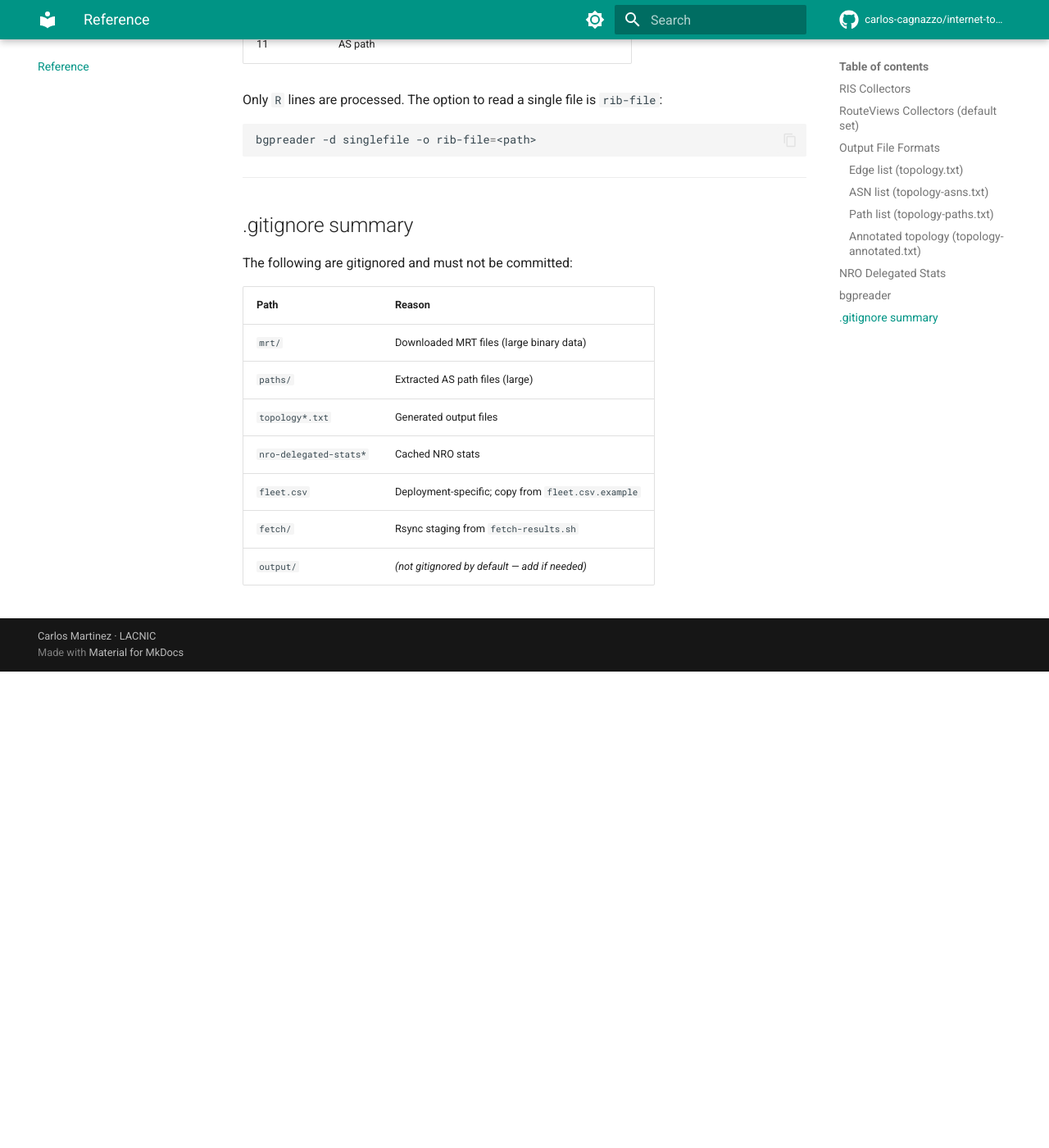
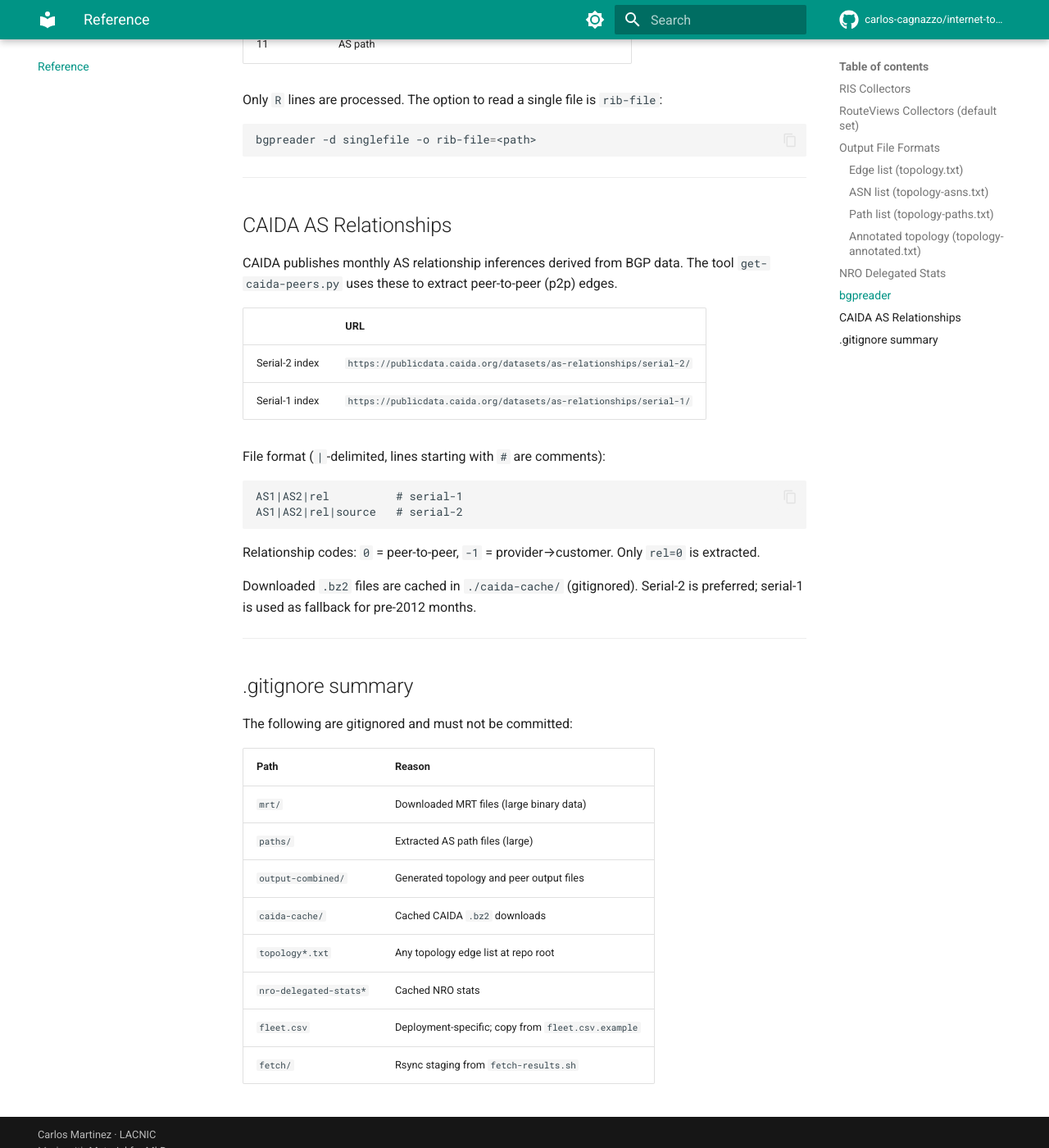
Before and after one commit to carlos-cagnazzo/internet-topology-ris, an MkDocs documentation site: the page built from docs/reference.md, in a window 1280 px wide and 1400 px high, scrolled down 3809 px. Shown: the whole window at 82% size. Built offline with MkDocs 1.6.1 and Material for MkDocs 9.7.7, drawn with Linux system fonts in a browser that asks for light colours; comment, search, counter and statistics services are not loaded; before the commit the page ends 4628 px from its top, so only the background shows below that.

Commit message:
docs: document get-caida-peers.py across docs, QR card, and reference
- New pipeline/caida-peers.md covering flags, datasets, caching, output format, examples
- mkdocs.yml: add CAIDA Peers to pipeline nav
- pipeline/index.md: add caida-peers recipe and no_justify variable
- reference.md: add CAIDA AS Relationships section; update .gitignore summary (output-combined/, caida-cache/)
- tools-qr.html: add get-caida-peers.py entry; fix stale extract-paths.py output naming

Co-Authored-By: Claude Sonnet 4.6 <noreply@anthropic.com>

````diff
--- a/docs/reference.md
+++ b/docs/reference.md
@@ -121,6 +121,28 @@ bgpreader -d singlefile -o rib-file=<path>
 
 ---
 
+## CAIDA AS Relationships
+
+CAIDA publishes monthly AS relationship inferences derived from BGP data. The tool `get-caida-peers.py` uses these to extract peer-to-peer (p2p) edges.
+
+| | URL |
+|---|---|
+| Serial-2 index | `https://publicdata.caida.org/datasets/as-relationships/serial-2/` |
+| Serial-1 index | `https://publicdata.caida.org/datasets/as-relationships/serial-1/` |
+
+File format (`|`-delimited, lines starting with `#` are comments):
+
+```
+AS1|AS2|rel          # serial-1
+AS1|AS2|rel|source   # serial-2
+```
+
+Relationship codes: `0` = peer-to-peer, `-1` = provider→customer. Only `rel=0` is extracted.
+
+Downloaded `.bz2` files are cached in `./caida-cache/` (gitignored). Serial-2 is preferred; serial-1 is used as fallback for pre-2012 months.
+
+---
+
 ## .gitignore summary
 
 The following are gitignored and must not be committed:
@@ -129,8 +151,9 @@ The following are gitignored and must not be committed:
 |---|---|
 | `mrt/` | Downloaded MRT files (large binary data) |
 | `paths/` | Extracted AS path files (large) |
-| `topology*.txt` | Generated output files |
+| `output-combined/` | Generated topology and peer output files |
+| `caida-cache/` | Cached CAIDA `.bz2` downloads |
+| `topology*.txt` | Any topology edge list at repo root |
 | `nro-delegated-stats*` | Cached NRO stats |
 | `fleet.csv` | Deployment-specific; copy from `fleet.csv.example` |
 | `fetch/` | Rsync staging from `fetch-results.sh` |
-| `output/` | *(not gitignored by default — add if needed)* |
--- a/mkdocs.yml
+++ b/mkdocs.yml
@@ -57,6 +57,7 @@ nav:
     - Download: pipeline/download.md
     - Extract Paths: pipeline/extract.md
     - Build Topology: pipeline/topology.md
+    - CAIDA Peers: pipeline/caida-peers.md
   - Fleet Workflow: fleet.md
   - Graph Analysis:
     - Overview: graph-analysis/index.md
````
Also changed, not shown: docs/pipeline/caida-peers.md (added, +98 -0 lines), docs/pipeline/index.md (+3 -0 lines), tools-qr.html (+16 -3 lines).
